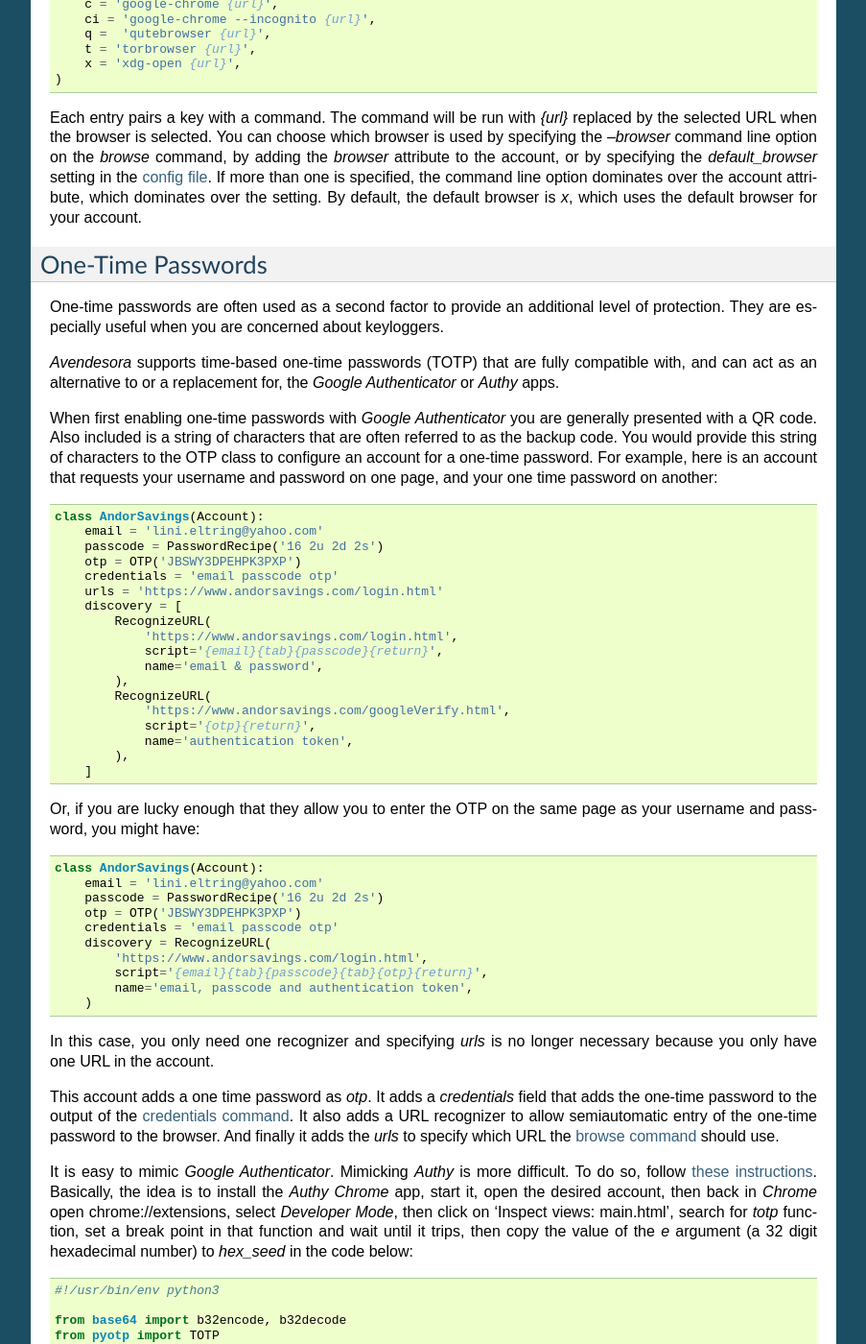
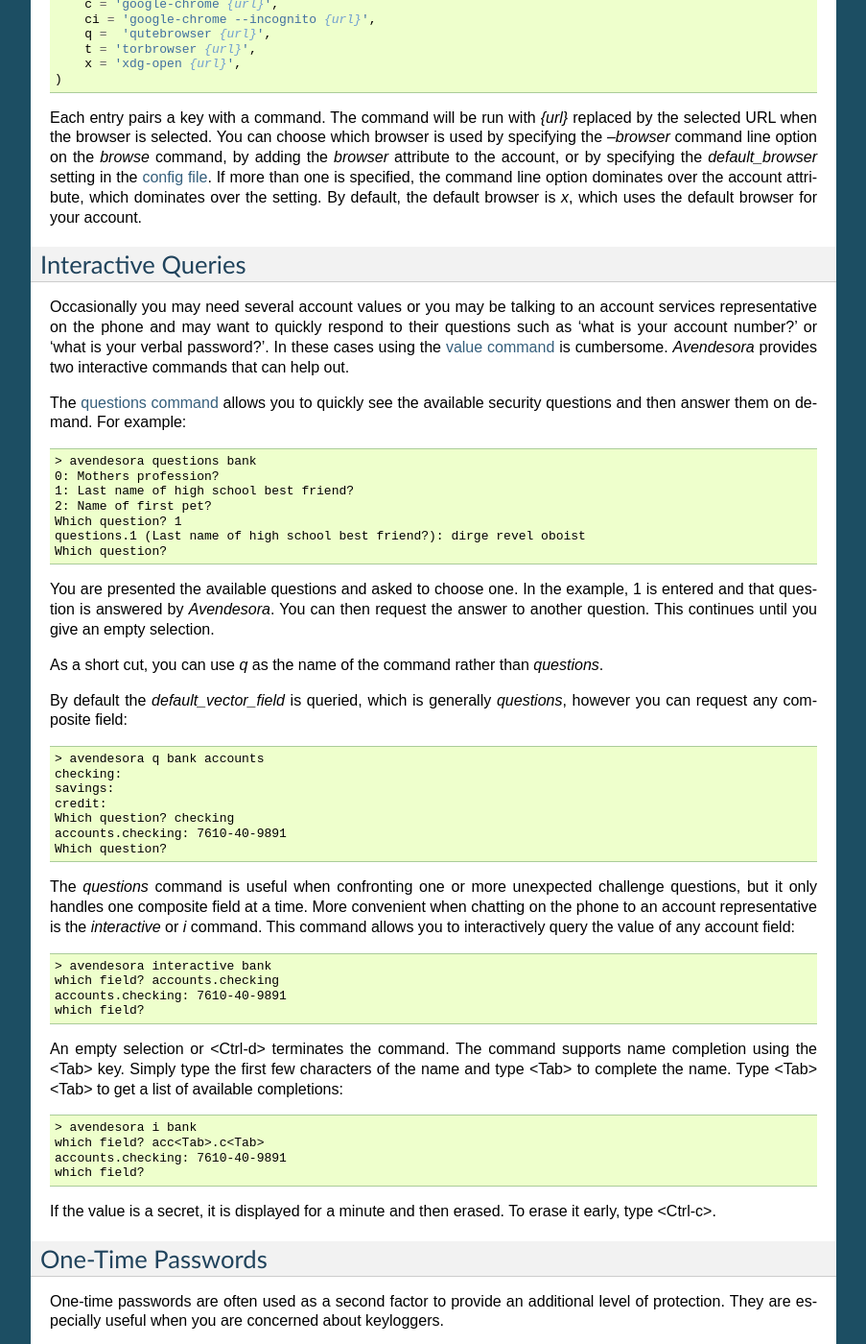
Before and after one commit to KenKundert/avendesora, a Sphinx documentation site: the page built from doc/advanced.rst, in a window 1280 px wide and 1400 px high, scrolled down 6219 px. Shown: the whole window at 96% size, without its empty margins (198-1101 px from the left). Built offline with Sphinx 7.4.7, drawn with Linux system fonts in a browser that asks for light colours.

Commit message:
Refine interactive command, add more documentation.

```diff
--- a/doc/advanced.rst
+++ b/doc/advanced.rst
@@ -483,6 +483,75 @@ specifying the *default_browser* setting in the :ref:`config file
 dominates over the account attribute, which dominates over the setting.  By
 default, the default browser is *x*, which uses the default browser for your
 account.
+
+
+.. index::
+    single: interactive queries
+
+.. _interactive:
+
+Interactive Queries
+-------------------
+
+Occasionally you may need several account values or you may be talking to an
+account services representative on the phone and may want to quickly respond to
+their questions such as 'what is your account number?' or 'what is your verbal
+password?'. In these cases using the :ref:`value command <value command>` is
+cumbersome. *Avendesora* provides two interactive commands that can help out.
+
+The :ref:`questions command <questions command>` allows you to quickly see the
+available security questions and then answer them on demand.  For example::
+
+    > avendesora questions bank
+    0: Mothers profession?
+    1: Last name of high school best friend?
+    2: Name of first pet?
+    Which question? 1
+    questions.1 (Last name of high school best friend?): dirge revel oboist
+    Which question?
+
+You are presented the available questions and asked to choose one. In the
+example, 1 is entered and that question is answered by *Avendesora*. You can
+then request the answer to another question.  This continues until you give an
+empty selection.
+
+As a short cut, you can use *q* as the name of the command rather than
+*questions*.
+
+By default the *default_vector_field* is queried, which is generally
+*questions*, however you can request any composite field::
+
+    > avendesora q bank accounts
+    checking:
+    savings:
+    credit:
+    Which question? checking
+    accounts.checking: 7610-40-9891
+    Which question?
+
+The *questions* command is useful when confronting one or more unexpected
+challenge questions, but it only handles one composite field at a time. More
+convenient when chatting on the phone to an account representative is the
+*interactive* or *i* command.  This command allows you to interactively query
+the value of any account field::
+
+    > avendesora interactive bank
+    which field? accounts.checking
+    accounts.checking: 7610-40-9891
+    which field?
+
+An empty selection or <Ctrl-d> terminates the command. The command supports
+name completion using the <Tab> key. Simply type the first few characters of
+the name and type <Tab> to complete the name.  Type <Tab><Tab> to get a list of
+available completions::
+
+    > avendesora i bank
+    which field? acc<Tab>.c<Tab>
+    accounts.checking: 7610-40-9891
+    which field?
+
+If the value is a secret, it is displayed for a minute and then erased. To
+erase it early, type <Ctrl-c>.
 
 
 .. index::
```
Also changed, not shown: 2 other files.
